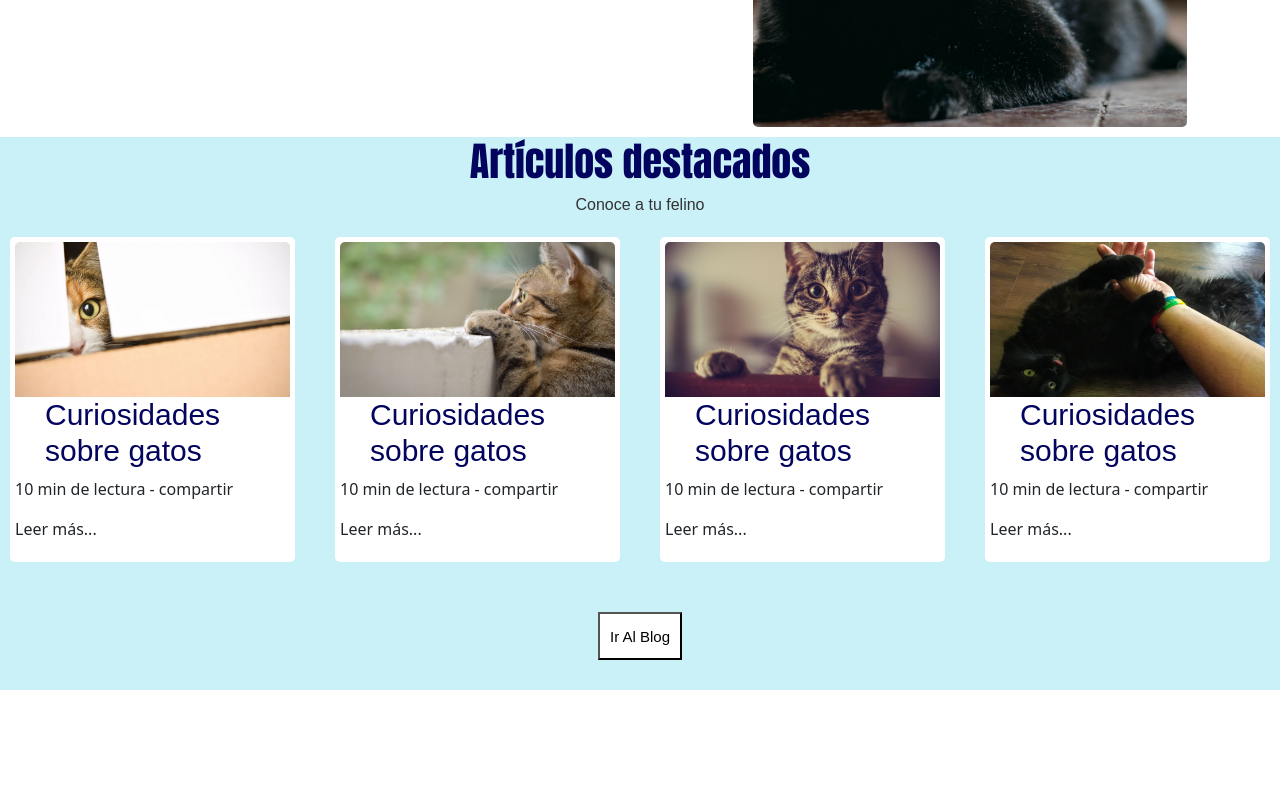
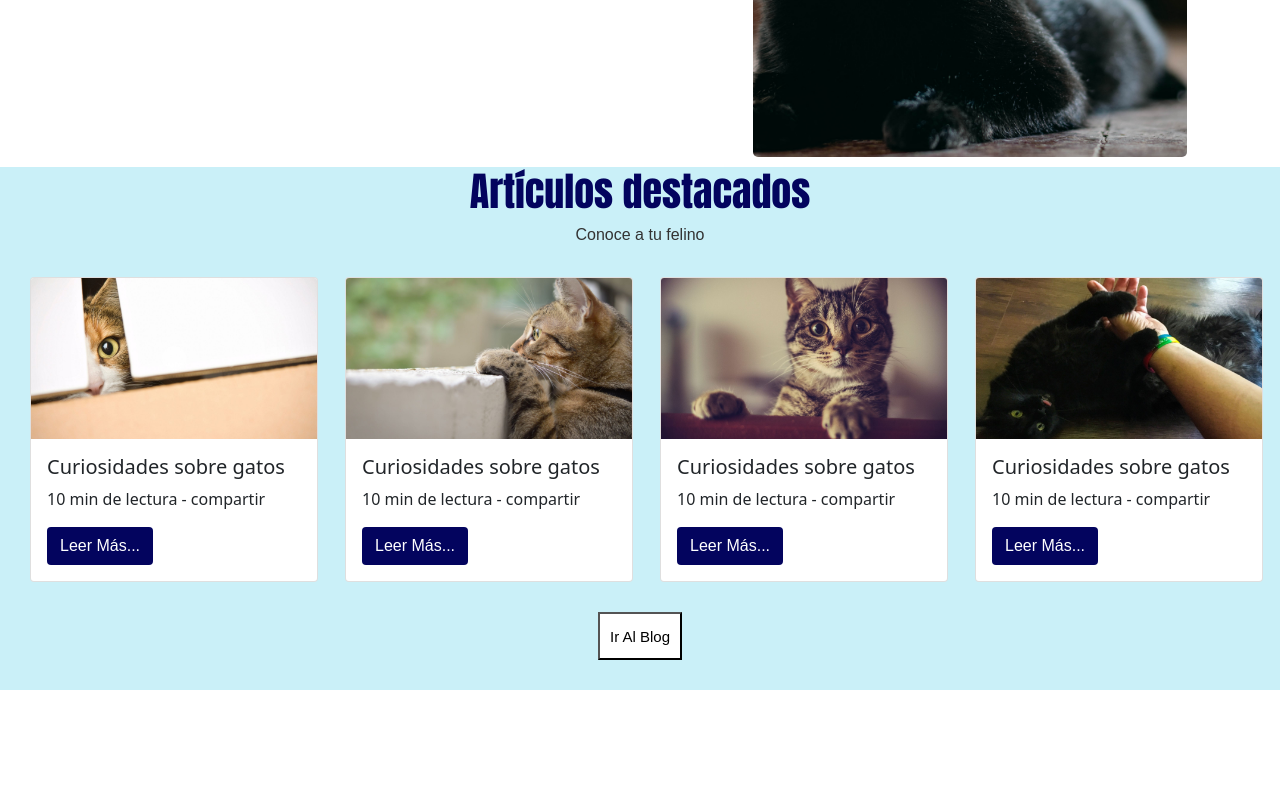
Before and after one commit to matiscava/BlogGatuno, a plain HTML site: page index.html in a window 1280 px wide. Shown: the part 817-1606 px from the top of the page. Drawn offline with nearby package versions, Linux system fonts and the light colour scheme.

Commit message:
Agregando bootstrap a 2 pags

```diff
--- a/estilos.css
+++ b/estilos.css
@@ -71,6 +71,7 @@ h1{
     font-size: 15;
     text-align: center;
     margin-bottom: 80px;
+    padding-bottom: 30px;
 }
 
 h2{
@@ -110,6 +111,15 @@ h2{
     margin-top: -80px;
     margin-bottom: auto;
     display: grid;
+    padding-left: 40px;
+}
+.botonCard{
+    background-color: #03045E;
+    color: white;
+}
+.botonCard:hover{
+    background-color: #00011f;
+    color: white;
 }
 @media screen and (max-width: 1186px){
     .articulos {
@@ -287,3 +297,6 @@ h3{
     font-family: Arial, Helvetica, sans-serif;
     font-size: 20px;
 }
+.paginationBlog{
+    color: #03045E;
+}
--- a/index.html
+++ b/index.html
@@ -73,33 +73,38 @@
     <section id="articulos" class="articulos">
 
 
-            <article id="articuloUno" class="articuloUno animate__animated  animate__slideInLeft">
-                <img src="./imagenes/articulo_1_inicio.jpg" alt="gato curioso 1" id="imagenBlog" class="imagenBlog">
-                <h3>Curiosidades sobre gatos</h3>
-                <p>10 min de lectura - compartir</p>
-                <p>Leer más...</p>
-            </article>
-
-            <article class="articuloUno animate__animated  animate__slideInLeft">
-                <img src="./imagenes/articulo_2_inicio.jpg" alt="gato curioso 2" class="imagenBlog">
-                <h3>Curiosidades sobre gatos</h3>
-                <p>10 min de lectura - compartir</p>
-                <p>Leer más...</p>
-            </article>
-
-            <article class="articuloUno animate__animated  animate__slideInLeft">
-                <img src="./imagenes/articulo_3_inicio.jpg" alt="gato curioso 3" class="imagenBlog">
-                <h3>Curiosidades sobre gatos</h3>
-                <p>10 min de lectura - compartir</p>
-                <p>Leer más...</p>
-            </article>
-
-            <article class="articuloUno animate__animated  animate__slideInLeft">
-                <img src="./imagenes/articulo_4_inicio.jpg" alt="gato curioso 4" class="imagenBlog">
-                <h3>Curiosidades sobre gatos</h3>
-                <p>10 min de lectura - compartir</p>
-                <p>Leer más...</p>
-            </article>
+            <div class="card animate__animated  animate__slideInLeft" style="width: 18rem;">
+                <img src="./imagenes/articulo_1_inicio.jpg" class="card-img-top" alt="gato dentro de una caja">
+                <div class="card-body">
+                  <h5 class="card-title">Curiosidades sobre gatos</h5>
+                  <p class="card-text">10 min de lectura - compartir</p>
+                  <a href="#" class="btn botonCard">Leer más...</a>
+                </div>
+              </div>
+              <div class="card animate__animated  animate__slideInLeft" style="width: 18rem;">
+                <img src="./imagenes/articulo_2_inicio.jpg" class="card-img-top" alt="gato mirando por la ventana">
+                <div class="card-body">
+                  <h5 class="card-title">Curiosidades sobre gatos</h5>
+                  <p class="card-text">10 min de lectura - compartir</p>
+                  <a href="#" class="btn botonCard">Leer más...</a>
+                </div>
+              </div>
+              <div class="card animate__animated  animate__slideInLeft" style="width: 18rem;">
+                <img src="./imagenes/articulo_3_inicio.jpg" class="card-img-top" alt="gato mirando la cámara">
+                <div class="card-body">
+                  <h5 class="card-title">Curiosidades sobre gatos</h5>
+                  <p class="card-text">10 min de lectura - compartir</p>
+                  <a href="#" class="btn botonCard">Leer más...</a>
+                </div>
+              </div>
+              <div class="card animate__animated  animate__slideInLeft" style="width: 18rem;">
+                <img src="./imagenes/articulo_4_inicio.jpg" class="card-img-top" alt="gato jugando">
+                <div class="card-body">
+                  <h5 class="card-title">Curiosidades sobre gatos</h5>
+                  <p class="card-text">10 min de lectura - compartir</p>
+                  <a href="#" class="btn botonCard">Leer más...</a>
+                </div>
+              </div>
 
     </section>
     <section id="sectionboton" class="sectionboton">
@@ -149,5 +154,7 @@
             <p class="textoFooter">El gato negro © Copyright 2021, Todos los derechos reservados</p>
         </section>
         </footer>
+
+        <script src="https://cdn.jsdelivr.net/npm/bootstrap@5.1.3/dist/js/bootstrap.bundle.min.js" integrity="sha384-ka7Sk0Gln4gmtz2MlQnikT1wXgYsOg+OMhuP+IlRH9sENBO0LRn5q+8nbTov4+1p" crossorigin="anonymous"></script>
 </body>
 </html>
```
Also changed, not shown: blog.html (+9 -7 lines).
